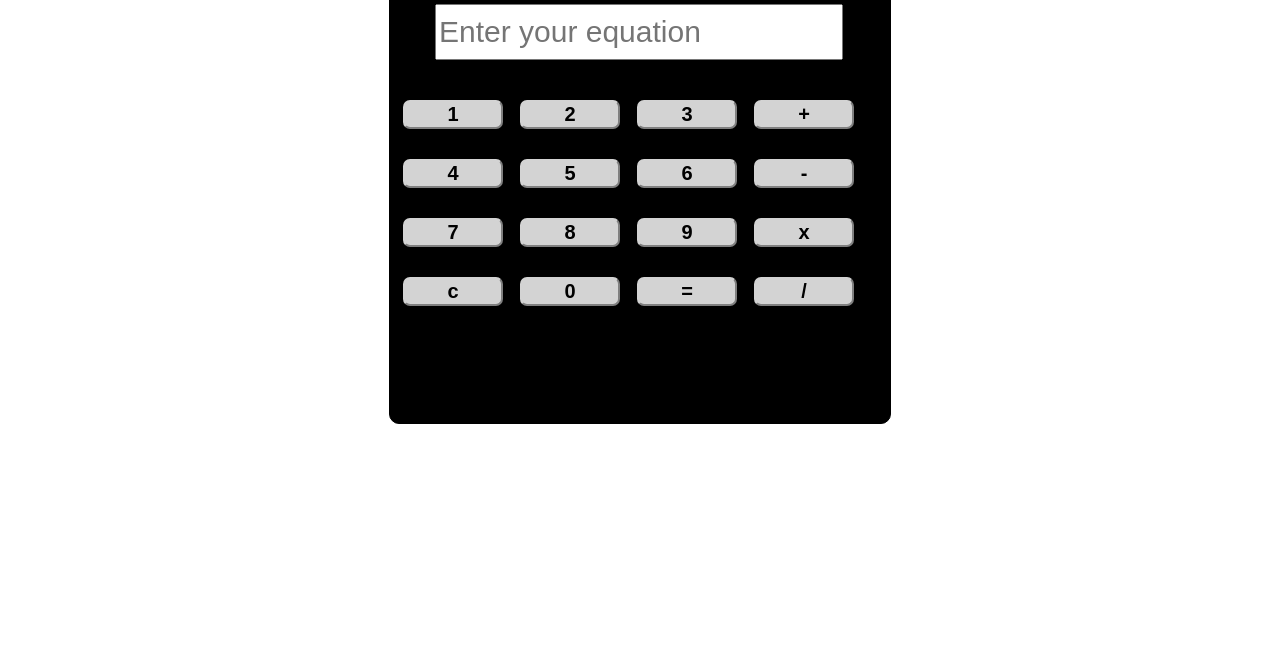
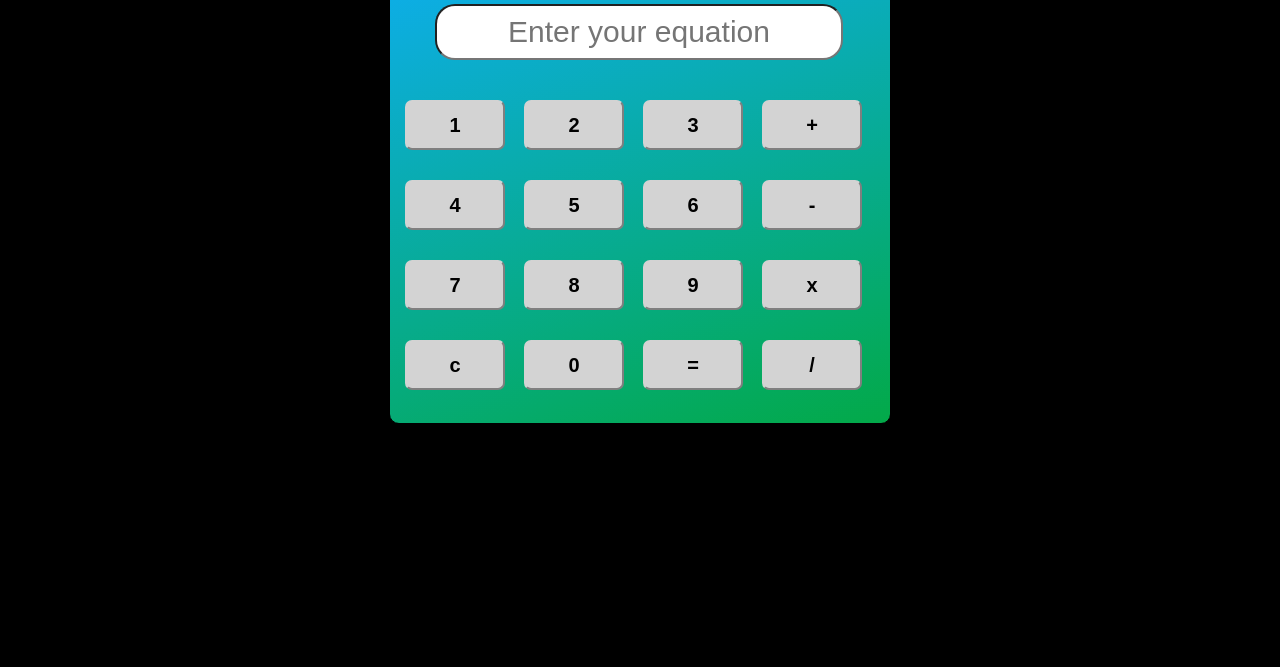
Before and after one commit to Brandon-MK/Calculator-HTML, a plain HTML site: page index.html in a window 1280 px wide. Shown: the part 133-800 px from the top of the page. Drawn offline with Linux system fonts and the light colour scheme.

Commit message:
Done with the Functionality

```diff
--- a/index.html
+++ b/index.html
@@ -12,39 +12,43 @@
     </div>
 
     <div class="card">
+        <form name="calculator">
       <h1 class="card-title">Enter your math equation here.</h1>
       <div class="input-cont">
         <input
+          id="display"
+          name="display"
           class="card-input"
           type="text"
           placeholder="Enter your equation"
         />
       </div>
       <div class="buttons">
-        <input type="button" value=" 1 " onclick="calculator.answer.value += '1'" />
-        <input type="button" value=" 2 " onclick="calculator.answer.value += '2'" />
-        <input type="button" value=" 3 " onclick="calculator.answer.value += '3'" />
-        <input type="button" value=" + " onclick="calculator.answer.value += '+'" />
+        <input type="button" id="buttons" value=" 1 " onclick="calculator.display.value += '1'" />
+        <input type="button" id="buttons" value=" 2 " onclick="calculator.display.value += '2'" />
+        <input type="button" id="buttons" value=" 3 " onclick="calculator.display.value += '3'" />
+        <input type="button" id="buttons" value=" + " onclick="calculator.display.value += '+'" />
         <br />
 
-        <input type="button" value=" 4 " onclick="calculator.answer.value += '4'" />
-        <input type="button" value=" 5 " onclick="calculator.answer.value += '5'" />
-        <input type="button" value=" 6 " onclick="calculator.answer.value += '6'" />
-        <input type="button" value=" - " onclick="calculator.answer.value += '-'" />
+        <input type="button" id="buttons" value=" 4 " onclick="calculator.display.value += '4'" />
+        <input type="button" id="buttons" value=" 5 " onclick="calculator.display.value += '5'" />
+        <input type="button" id="buttons" value=" 6 " onclick="calculator.display.value += '6'" />
+        <input type="button" id="buttons" value=" - " onclick="calculator.display.value += '-'" />
         </br>
 
-        <input type="button" value=" 7 " onclick="calculator.answer.value += '7'" />
-        <input type="button" value=" 8 " onclick="calculator.answer.value += '8'" />
-        <input type="button" value=" 9 " onclick="calculator.answer.value += '9'" />
-        <input type="button" value=" x " onclick="calculator.answer.value += '*'" />
+        <input type="button" id="buttons" value=" 7 " onclick="calculator.display.value += '7'" />
+        <input type="button" id="buttons" value=" 8 " onclick="calculator.display.value += '8'" />
+        <input type="button" id="buttons" value=" 9 " onclick="calculator.display.value += '9'" />
+        <input type="button" id="buttons" value=" x " onclick="calculator.display.value += '*'" />
         </br>
 
-        <input type="button" value=" c " onclick="calculator.answer.value = ''" />
-        <input type="button" value=" 0 " onclick="calculator.answer.value += '0'" />
-        <input type="button" value=" = " onclick="calculator.answer.value = eval(calculator.answer.value)" />
-        <input type="button" value=" / " onclick="calculator.answer.value += '/'" />
+        <input type="button" id="buttons" value=" c " onclick="calculator.display.value = ''" />
+        <input type="button" id="buttons" value=" 0 " onclick="calculator.display.value += '0'" />
+        <input type="button" id="buttons" value=" = " onclick="calculator.display.value = eval(calculator.display.value)" />
+        <input type="button" id="buttons" value=" / " onclick="calculator.display.value += '/'" />
         </br>
       </div>
+      </form>
     </div>
   </body>
 </html>
--- a/main.css
+++ b/main.css
@@ -1,3 +1,7 @@
+body {
+    background: black
+}
+
 .banner {
     background-color: teal;
     margin-top: -25px;
@@ -15,7 +19,7 @@
     height: 500px;
     width: 500px;
     margin: auto;
-    background-color: black;
+    background: linear-gradient(162deg, rgb(14, 174, 248) 0%, rgba(4, 245, 105, 0.69) 100%);
     border-radius: 10px;
 }
 
@@ -27,10 +31,11 @@
 }
 
 .card-input {
+    border-radius: 20px;
     width: 400px;
     height: 50px;
+    text-align: center;
     font-size: 30px;
-    color: grey;
     margin-left: 45px;
 }
 
@@ -38,25 +43,26 @@
     margin-top: 10px;
 }
 
-input[type=button] {
+input[type="button"] {
     background: lightGray;
     border-color: lightGray;
     width: 20%;
     font-size: 20px;
     font-weight: 900;
     border-radius: 7px;
-    margin-left: 13px;
+    margin-left: 15px;
     margin-top: 30px;
+    height: 50px;
 }
 
-input[type=button]:active {
+input[type="button"]:active {
     background-color: #3e8e41;
     border-color: #3e8e41;
     box-shadow: 0 5px #666;
     transform: translateY(4px);
 }
 
-input[type=button]:hover {
+input[type="button"]:hover {
     background-color: #1170af;
     border-color: #1170af;
     color: white;
```
Also changed, not shown: main.js (+10 -0 lines).
